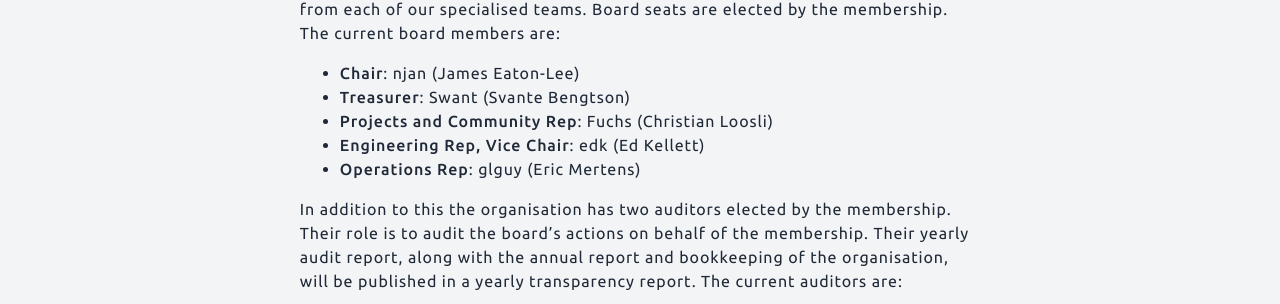
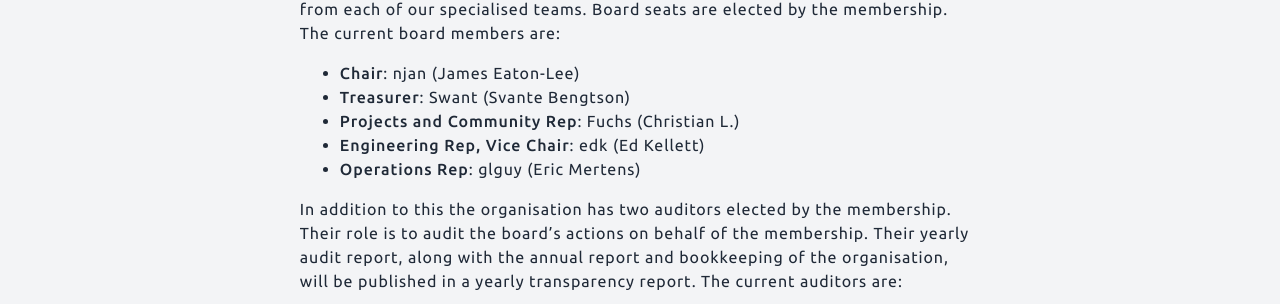
Before and after one commit to Libera-Chat/libera-chat.github.io, a Jekyll site: the page built from about.md, in a window 1280 px wide and 900 px high, scrolled down 325 px. Shown: the part 148-452 px from the top of the window. Built offline with Jekyll 4.4.1, drawn with Linux system fonts in a browser that asks for light colours.

Commit message:
Update about.md

```diff
--- a/about.md
+++ b/about.md
@@ -21,7 +21,7 @@ by the membership. The current board members are:
 
 - **Chair**: njan (James Eaton-Lee)
 - **Treasurer**: Swant (Svante Bengtson)
-- **Projects and Community Rep**: Fuchs (Christian Loosli)
+- **Projects and Community Rep**: Fuchs (Christian L.)
 - **Engineering Rep, Vice Chair**: edk (Ed Kellett)
 - **Operations Rep**: glguy (Eric Mertens)
 
```
